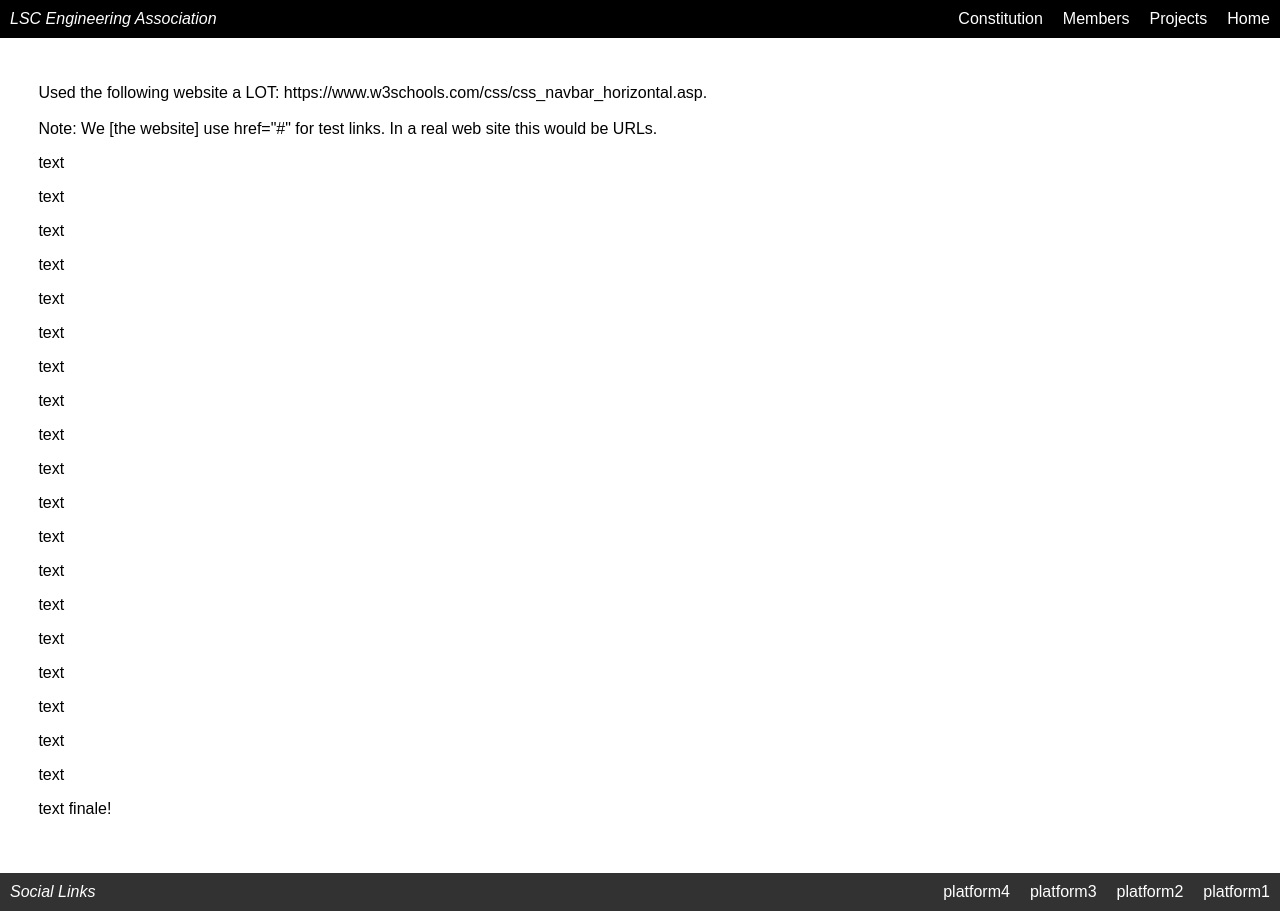
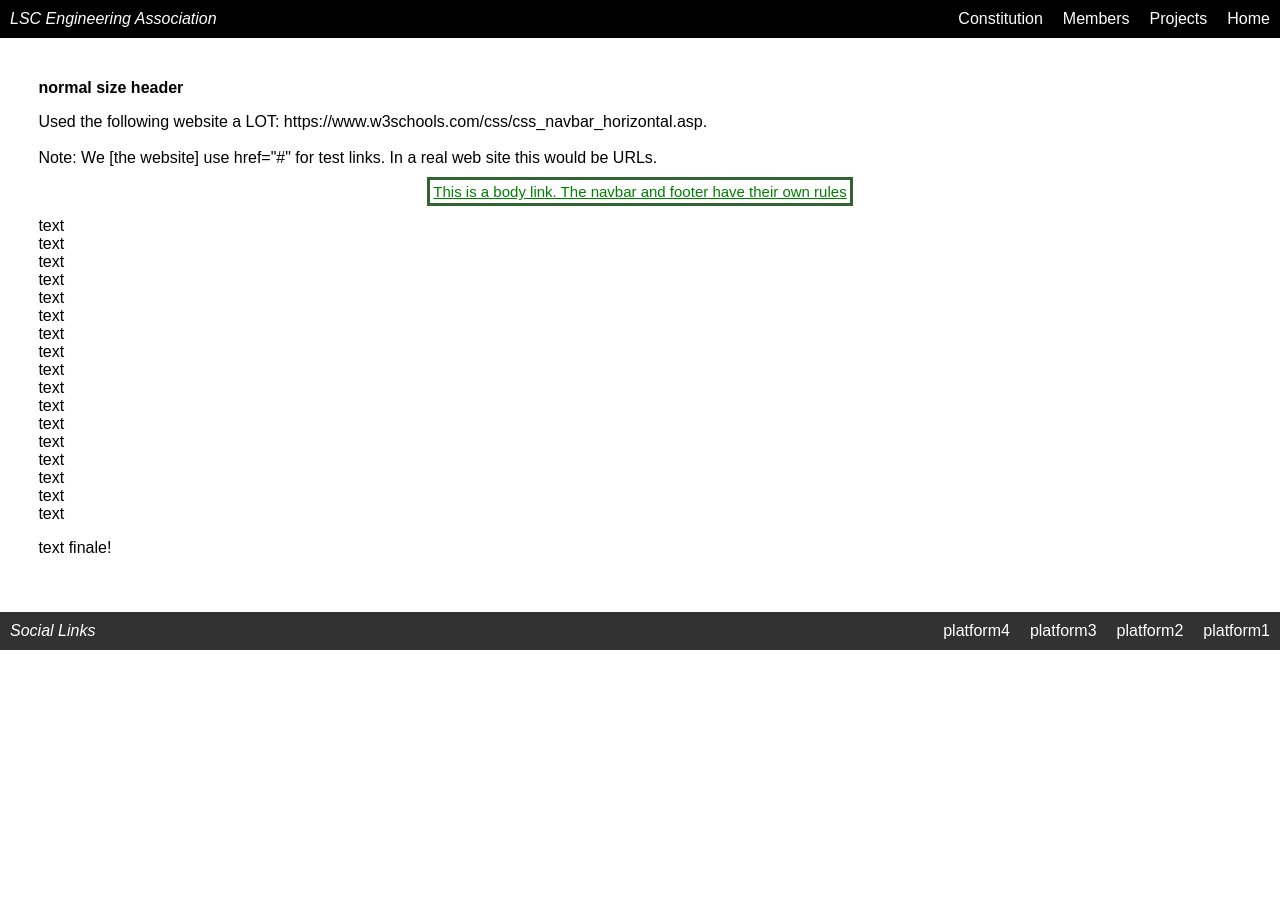
Before and after one commit to LSCM-EngineeringAssociation/LSCMEAWebPage, a plain HTML site: page HTMLtestNavbar.html in a window 1280 px wide. After the commit the page ends 800 px from the top, so only its background shows below. Drawn offline with Linux system fonts and the light colour scheme.

Commit message:
Update HTMLtestNavbar.html
+++++++ Updates +++++++
        Version 1.0 > 1.1 (proposed)

    -Modified formatting of initial info section for improved readability; added updates section.
    -Changed many element selectors to classes; this makes it more independent from selectors
        ex: previously, navbar had code in <li>, which would format ALL potential lists on the
        page, even ones we want to be "normal."
        - li > .linkedBars_li; ul > .linkedBars_ul; a > .linkedBars_a;
    -Changed id "header" (i.e. #header) to "navbar" for clarification and consistency.
    -Added more comments for better description
    -Removed some stuff
        -ul, li a, li moved inside functions to classes
        -li, display: block; because it didn't do anything

```diff
--- a/HTMLtestNavbar.html
+++ b/HTMLtestNavbar.html
@@ -1,25 +1,47 @@
 <!DOCTYPE html>
 <html>
+<!----------------------------------------
+    ------- general information -------
 
-<!----------------------------------------
-    ------- general information --------
-Version 1.0, As of 9:40pm
+        Version 1.1, 9/5/2022 7:04pm
 
- I intend to have the navbar and footer as small sections of code to ceopy/paste onto each webpage. After crating all the code, my goal
-    is to make brackets around each segment so it's easy to see and copy/paste into other pages
- Used the folowing wesite a LOT: https://www.w3schools.com/css/css_navbar_horizontal.asp
-
+    The navbar and footer are small sections of code to copy/paste onto each webpage.
+    <style> contains formatting and body has the code for navbar and footer
+    Also, I used the folowing wesite a LOT: https://www.w3schools.com/css/css_navbar_horizontal.asp
 
    !!!!!!! Issues/Bugs !!!!!!!
 
-    1. The header/navbar will wrap to the second line. HOWEVER, body text positioning is absolute (XX pixels). Need to change this to make
-        the body text positioning (from top of page) dependent on header height.
+    1. The navbar will wrap to the second line. HOWEVER, body text positioning is
+        absolute (XX pixels). Need to change this to make the body text positioning
+        (from top of page) dependent on navbar height.
         -OR-
-        Just have page title on one line and navigation links on 2nd line. and maybe shrink navbar text size.
-        !! This will probably be an issue mainly in mobile devices; but at club fair everyone is using their phones to access website. :/
-        So this is a very very important issue !!
+        Just have page title on one line and navigation links on 2nd line (~50px).
+            and maybe shrink navbar text size?
+        !! This will probably be an issue mainly in mobile devices; but at club fair everyone
+        is using their phones to access website. :/ So this is a very very important issue !!
     2.
-    3.
+
+    ** Minor issues, usually ok to leave as-is **
+
+    1. Body, navbar div: There are a lot of tags on each element so it looks repetitive. But
+        when placed in the <ul>, formatting gets messed up.
+    2. Style, footer id (#footer): On short pages, footer will not be all the way at the bottom,
+        looking more like a colored or shaded section.
+
+    +++++++ Updates +++++++
+        Version 1.0 > 1.1
+
+    -Modified formatting of initial info section for improved readability; added updates section.
+    -Changed many element selectors to classes; this makes it more independent from selectors
+        ex: previously, navbar had code in <li>, which would format ALL potential lists on the
+        page, even ones we want to be "normal."
+        - li > .linkedBars_li; ul > .linkedBars_ul; a > .linkedBars_a;
+    -Changed id "header" (i.e. #header) to "navbar" for clarification and consistency.
+    -Added more comments for better description
+    -Removed some stuff
+        -ul, li a, li moved inside functions to classes
+        -li, display: block; because it didn't do anything
+
 
 ----------------------------------------->
 
@@ -28,109 +50,114 @@ Version 1.0, As of 9:40pm
     <title>TESTengrC navbar and footer</title>
 
     <style>
-
-        * { /* the asterisk denotes all text. formats all text to prevent any issues */
-            font-family: sans-serif, 'Trebuchet MS'; /* if the computer can't use Trebuchet, it will use another default sans-serif */
-            font-size: 100%; /* idk keep? */
+        * { /* Formats all text to prevent any issues */
+            font-family: sans-serif, 'Trebuchet MS';
+            /* Sans-serif type. Arbitrary font. I just like Trebuchet but it can change*/
+            font-size: 100%; /* prevents potential issues */
         }
 
         body { /* without, there is an ugly white margin to the left */
             margin: 0;
         }
 
-        ul {
+        a { /* test, deomonstrating the independence that navbar and footer links have */
+            /* this selects all links btw */
+            color: green;
+            padding: 3px;
+            border: 3px solid rgb(50, 100, 50);
+            font-size: 15px;
+        }
+
+        /* main style for navbar and footer. Intended to copy/paste into other pages */
+        /*
+            NOTE: if there are other modifications to the text in broader selectors, make sure
+            to override them here. In CSS, there is no way to exclude elements from selectors.
+        */
+
+        .linkedBars_ul { /* place in ul elements of both navbar and footer */
             color: white;
             width: 100%;
-            top: 0;
             margin: 0; /* without, there is an ugly white margin top & bottom */
             padding: 0;
             list-style-type: none; /* removes bullets and other formatting */
             overflow: hidden; /* without, footer dissappears */
         }
 
-        li { /* base for both header and footer */
-            display: block;
+        .linkedBars_li { /* place in li elements of both navbar and footer */
             padding: 10px 10px;
-            float: right; /* while this reverses order of elements, it allows for club title to float left.*/
+            float: right;
+            /* while float right reverses element order, it allows for title to float left.*/
         }
 
-        li a {
+        .linkedBars_a {
             text-decoration: none;
             color: white;
+            /* overide a few common elements that might me applied to selector 'a' */
+            padding: 0;
+            border: none;
+            font-size: 100%;
         }
 
-        #header { /*AKA navbar*/
+        #navbar {
             background-color: black;
             position: fixed;
-            top:0;
+            top: 0;
         }
 
         #textBody {
             padding: 3%; /* arbitrary number. for compact look, choose between 2 and 5. */
-            margin-top: 30px;
+            margin-top: 30px; /* positioned below the navbar */
         }
 
         #footer {
-            background-color: rgb(50,50,50); /* arbitrary color*/
+            background-color: rgb(50,50,50); /* arbitrary color */
             bottom: 0;
-            /* forces to the bottom. HOWEVER, on short pages it will not be all the way at the bottom, looking more like a colored
-                or shaded section. I guess it could be considered a minor issue?*/
         }
+        /*end of intended copy-paste area, from style section*/
     </style>
-
 </head>
 <body>
-
-    <!--header-->
+    <!-- navbar -->
     <div>
-        <ul id="header">
-            <li style="float:left;"><i>LSC Engineering Association</i></li> <!-- align left -->
-            <li><a href="#home">Home</a></li>
-            <li><a href="#news">Projects</a></li>
-            <li><a href="#contact">Members</a></li>
-            <li><a href="#about">Constitution</a></li>
-
+        <ul class="linkedBars_ul" id="navbar">
+            <li class="linkedBars_li" style="float:left;"><i>LSC Engineering Association</i></li>
+            <!-- Home is currently the last element displayed, and last to be moved when window shrinks-->
+            <li class="linkedBars_li"><a href="#link" class="linkedBars_a">Home</a></li>
+            <li class="linkedBars_li"><a href="#link" class="linkedBars_a">Projects</a></li>
+            <li class="linkedBars_li"><a href="#link" class="linkedBars_a">Members</a></li>
+            <li class="linkedBars_li"><a href="#link" class="linkedBars_a">Constitution</a></li>
         </ul>
     </div>
+    <!-- End navbar -->
 
-    <!--body-->
+    <!-- body -->
     <div id="textBody">
+        <h1> normal size header </h1>
         <p>
             Used the following website a LOT: https://www.w3schools.com/css/css_navbar_horizontal.asp. <br><br>
             Note: We [the website] use href="#" for test links. In a real web site this would be URLs.
         </p>
-        <p>text <br></p>
-        <p>text <br></p>
-        <p>text <br></p>
-        <p>text <br></p>
-        <p>text <br></p>
-        <p>text <br></p>
-        <p>text <br></p>
-        <p>text <br></p>
-        <p>text <br></p>
-        <p>text <br></p>
-        <p>text <br></p>
-        <p>text <br></p>
-        <p>text <br></p>
-        <p>text <br></p>
-        <p>text <br></p>
-        <p>text <br></p>
-        <p>text <br></p>
-        <p>text <br></p>
-        <p>text <br></p>
+        <p style="text-align:center"><a href="#link"> This is a body link. The navbar and footer have their own rules</a></p>
+        <p>
+            text <br> text <br>text <br> text <br>text <br> text <br>text <br> text <br> text <br>
+            text <br> text <br>text <br> text <br>text <br> text <br> text <br> text <br>
+        </p>
         <p>text finale!</p>
     </div>
+    <!-- End body-->
 
-    <!--footer-->
+    <!-- footer -->
     <div>
-        <ul id="footer">
-            <li style="float:left;"> <i>Social Links </i></li> <!-- align left -->
-            <li><a href="#link">platform1</a></li> <!-- because of float right, these are displayed in reverse order. -->
-            <li><a href="#news">platform2</a></li> <!-- if you want to prioritize an item, list it last. -->
-            <li><a href="#contact">platform3</a></li>
-            <li><a href="#about">platform4</a></li>
+        <ul class="linkedBars_ul" id="footer">
+            <li class="linkedBars_li" style="float:left;"> <i>Social Links </i></li> <!-- align left -->
+            <!-- because of float right, these are displayed in reverse order.
+            if you want to prioritize an item, list it last. -->
+            <li class="linkedBars_li"><a href="#link" class="linkedBars_a">platform1</a></li>
+            <li class="linkedBars_li"><a href="#link" class="linkedBars_a">platform2</a></li>
+            <li class="linkedBars_li"><a href="#link" class="linkedBars_a">platform3</a></li>
+            <li class="linkedBars_li"><a href="#link" class="linkedBars_a">platform4</a></li>
         </ul>
     </div>
-
+    <!-- End footer -->
 </body>
 </html>
```
